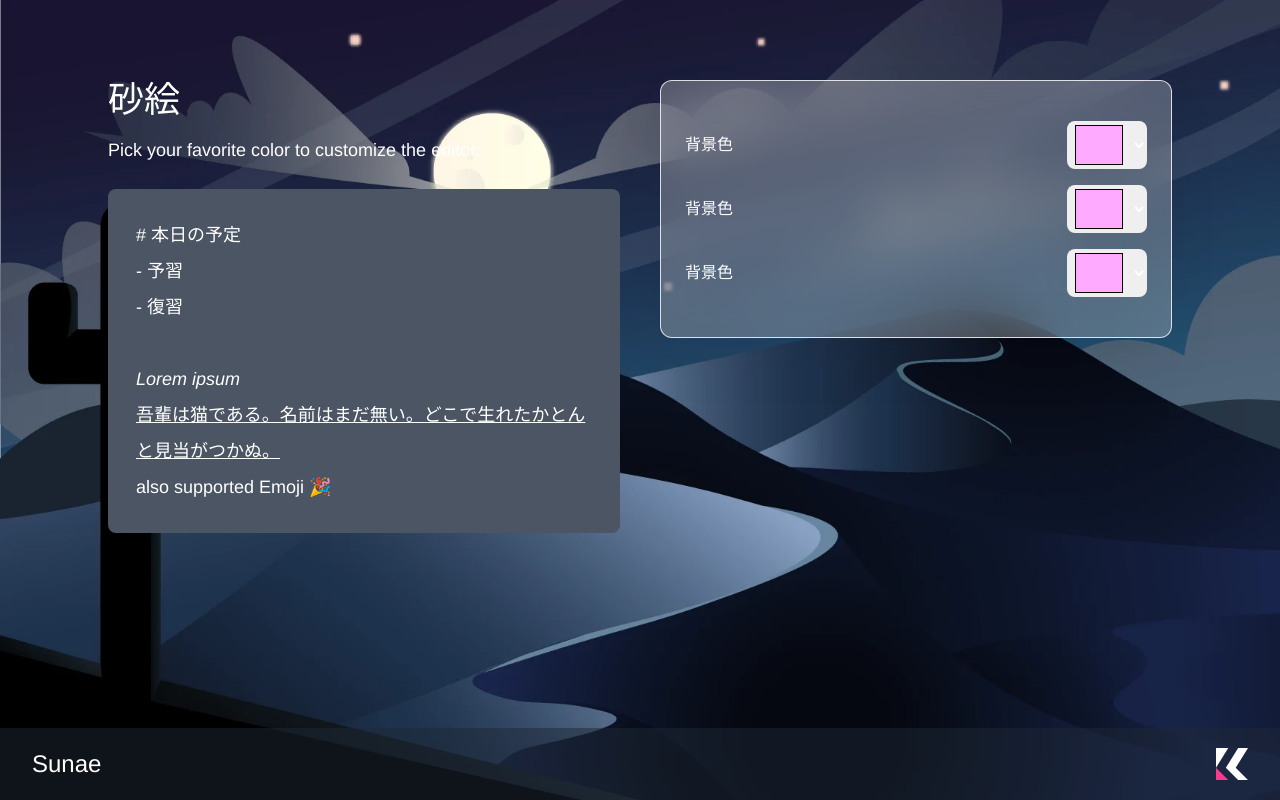
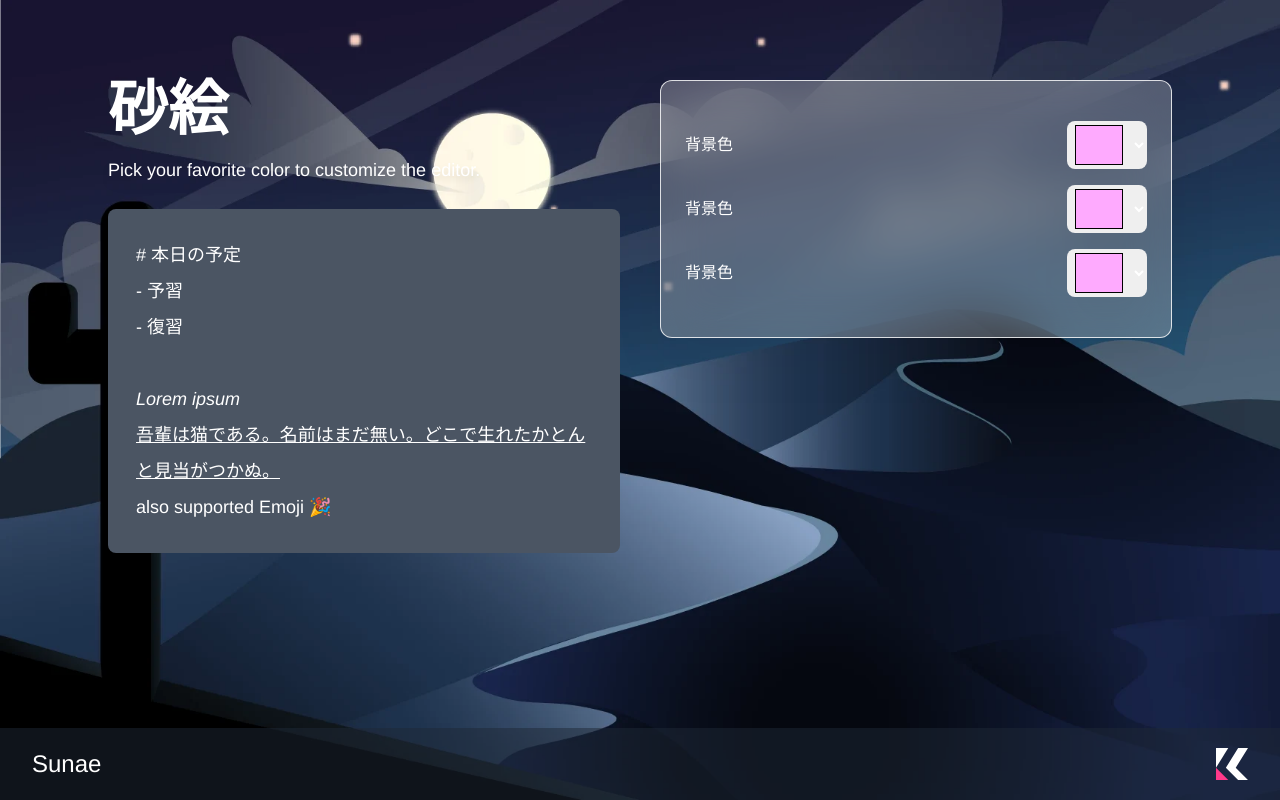
Before and after one commit to kcabo/Sunae, a React (Vite) app: page / in a window 1280 px wide. Built offline with nearby package versions, Linux system fonts and the light colour scheme.

Commit message:
💄 Aboutの文字整列の修正

```diff
--- a/src/App.tsx
+++ b/src/App.tsx
@@ -7,7 +7,7 @@ import Footer from './components/Footer';
 const Main: React.VFC = () => {
   return (
     <div className='px-5 md:px-10 py-20 flex flex-col md:flex-row justify-center md:gap-10'>
-      <div className='lg:max-w-lg w-full md:w-1/2 md:text-left mb-16 md:mb-0 text-center'>
+      <div className='lg:max-w-lg w-full md:w-1/2 mb-16 md:mb-0 text-center'>
         <About />
         <Preview />
       </div>
--- a/src/components/About.tsx
+++ b/src/components/About.tsx
@@ -2,12 +2,12 @@ import React from 'react';
 
 const About: React.VFC = () => {
   return (
-    <>
-      <h1 className='sm:text-4xl text-3xl mb-4 font-medium'>砂絵</h1>
-      <p className='mb-6 leading-relaxed text-lg'>
+    <div className='md:text-left'>
+      <h1 className='text-4xl md:text-6xl mb-4 font-bold'>砂絵</h1>
+      <p className='mb-6 leading-relaxed text-lg drop-shadow-lg'>
         Pick your favorite color to customize the editor.
       </p>
-    </>
+    </div>
   );
 };
 
```
